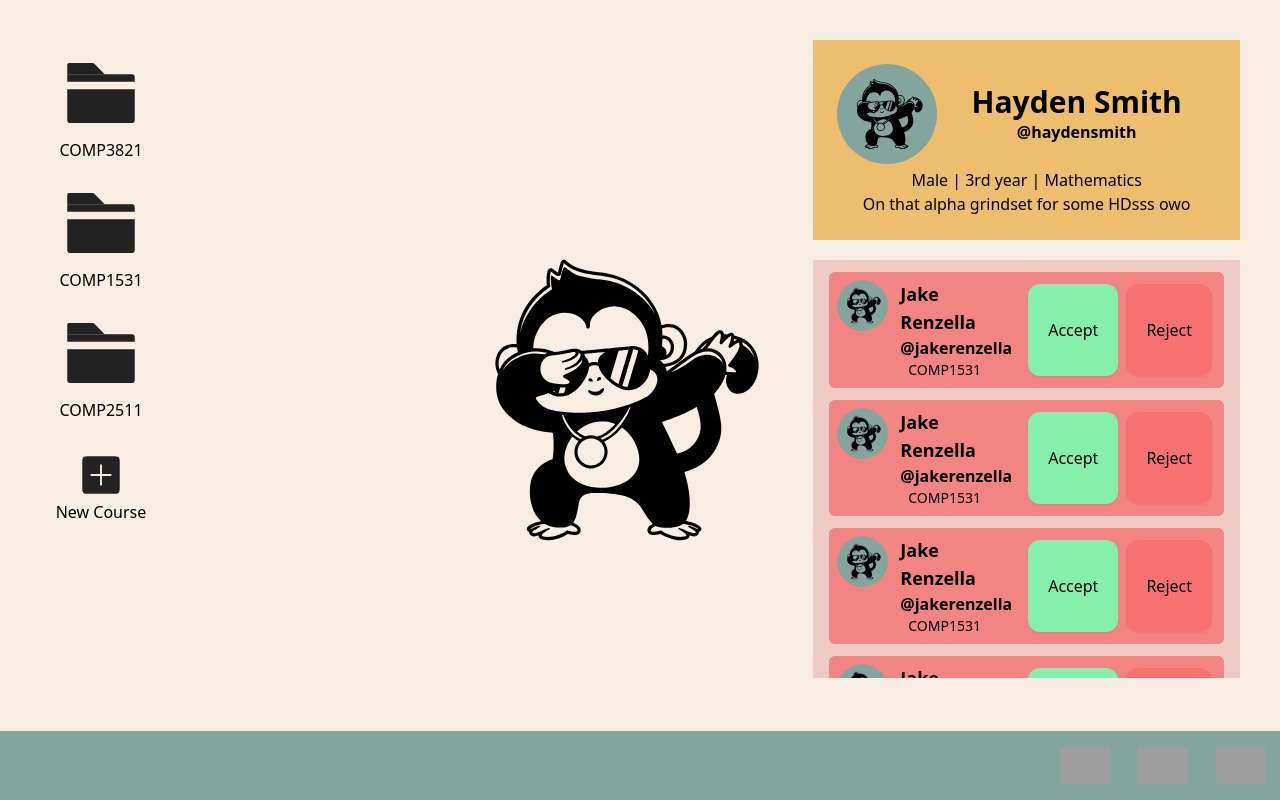
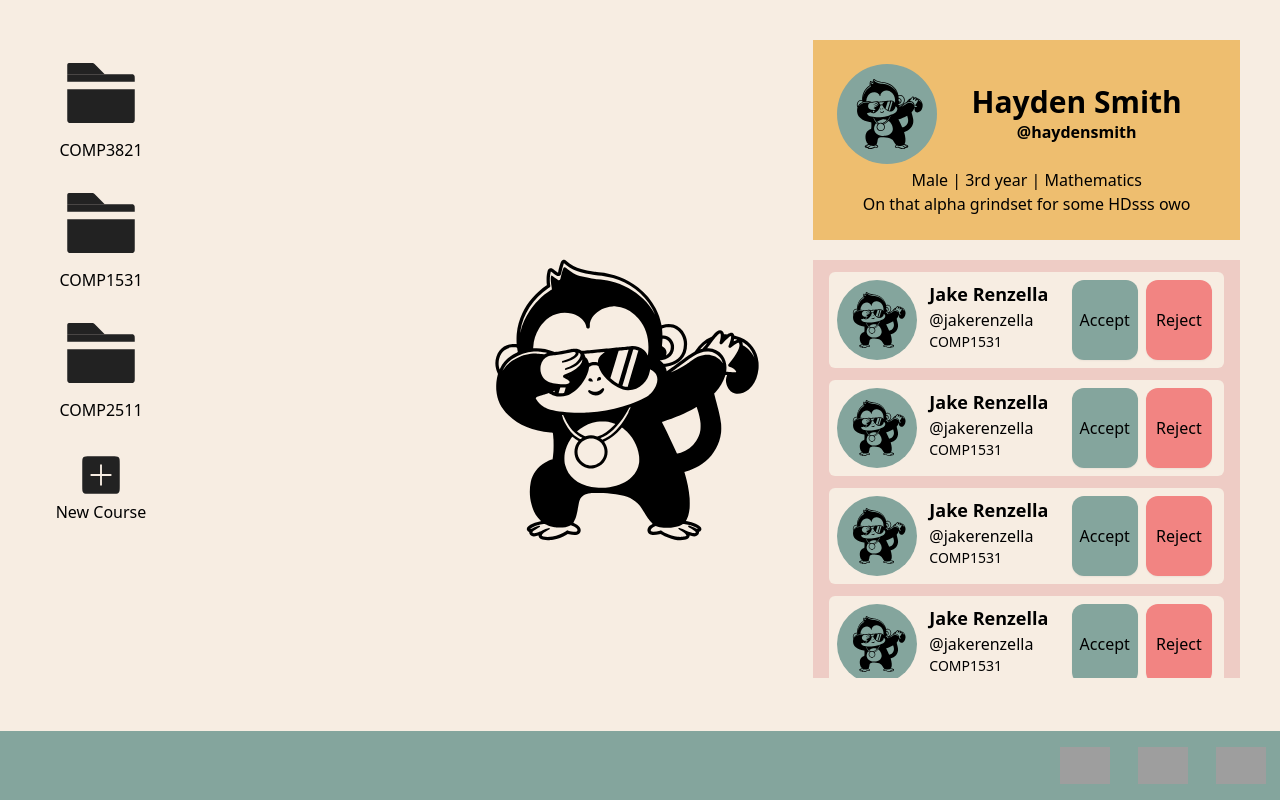
Before and after one commit to csesoc/trainee-1-23t1, a React (Vite) app in the folder frontend/: page / in a window 1280 px wide. Built offline with nearby package versions, Linux system fonts and the light colour scheme; no server answers; grey boxes are pictures that could not be loaded.

Commit message:
Colour Changes to landing page

```diff
--- a/frontend/src/components/LandingPage/RightSideBar.tsx
+++ b/frontend/src/components/LandingPage/RightSideBar.tsx
@@ -11,6 +11,20 @@ const temp = {
   degree: 'Mathematics',
   description: 'On that alpha grindset for some HDsss owo',
   requests: [
+    {
+      pfp: defaultPfp,
+      zid: 5123456,
+      name: 'Jake Renzella',
+      handle: '@jakerenzella',
+      course: 'COMP1531', // possibly show shared courses rather than only requested course (few downsides)
+    },
+    {
+      pfp: defaultPfp,
+      zid: 5123456,
+      name: 'Jake Renzella',
+      handle: '@jakerenzella',
+      course: 'COMP1531', // possibly show shared courses rather than only requested course (few downsides)
+    },
     {
       pfp: defaultPfp,
       zid: 5123456,
@@ -67,7 +81,7 @@ const PendingPartners = () => {
     <div className="bg-theme-pink flex-grow mt-5 px-4 pb-0 overflow-auto">
       {temp.requests.map((request) => (
         // Fix background colour - find better one
-        <div className="bg-theme-red p-2 my-3 rounded-md flex flex-row overflow-visible">
+        <div className="bg-theme-white p-2 my-3 rounded-md flex flex-row overflow-visible">
           <Link to={`/users/${request.zid}`}>
             <img src={request.pfp} alt="requestPfp" width="80" className="bg-theme-blue rounded-full" />
           </Link>
@@ -76,13 +90,13 @@ const PendingPartners = () => {
               <p className="font-bold text-lg">{request.name}</p>
             </Link>
             <Link to={`/users/${request.zid}`}>
-              <p className="font-bold text-m">{request.handle}</p>
+              <p className=" text-m">{request.handle}</p>
             </Link>
-            <p className="ml-2 text-sm">{request.course}</p>
+            <p className="text-sm">{request.course}</p>
           </div>
           <div className="flex flex-row flex-grow ml-3">
-            <button className="landing-partner-invite-button bg-green-300">Accept</button>
-            <button className="landing-partner-invite-button bg-red-400">Reject</button>
+            <button className="landing-partner-invite-button bg-theme-blue">Accept</button>
+            <button className="landing-partner-invite-button bg-theme-red">Reject</button>
           </div>
         </div>
       ))}
--- a/frontend/src/index.css
+++ b/frontend/src/index.css
@@ -8,6 +8,6 @@
   }
 
   .landing-partner-invite-button {
-    @apply rounded-xl w-1/2 m-1 p-5 shadow-sm;
+    @apply rounded-xl w-1/2 min-w-min mx-1 shadow-sm;
   }
 }
```
